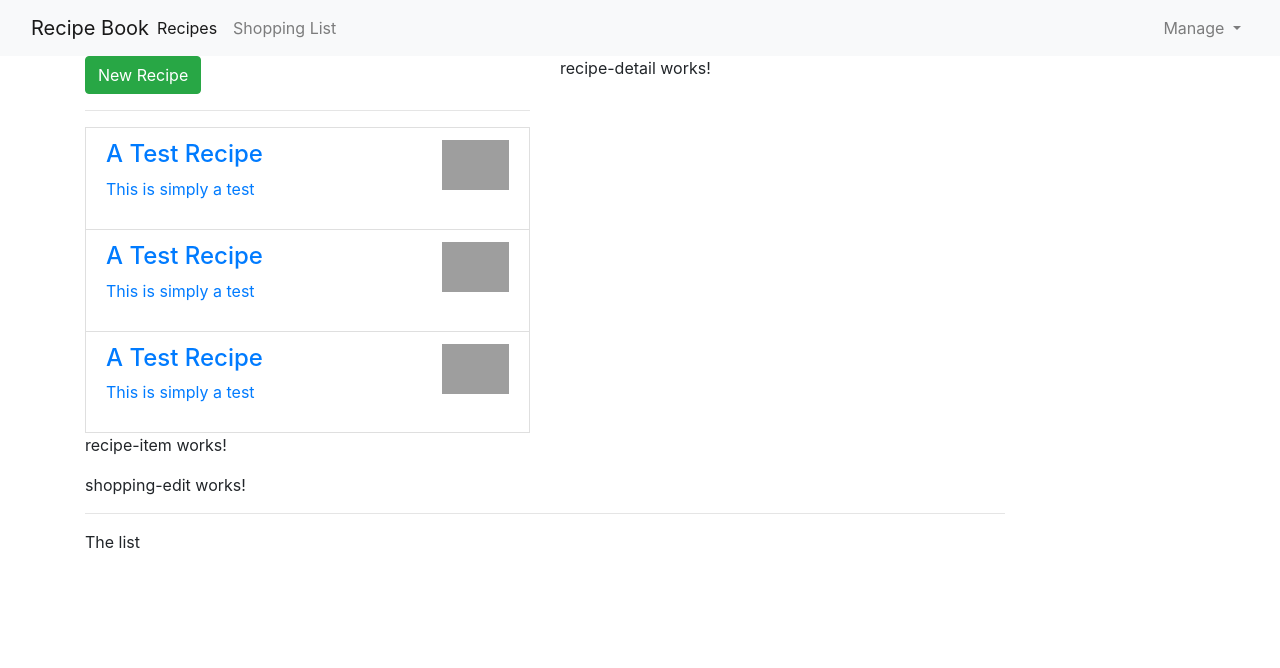
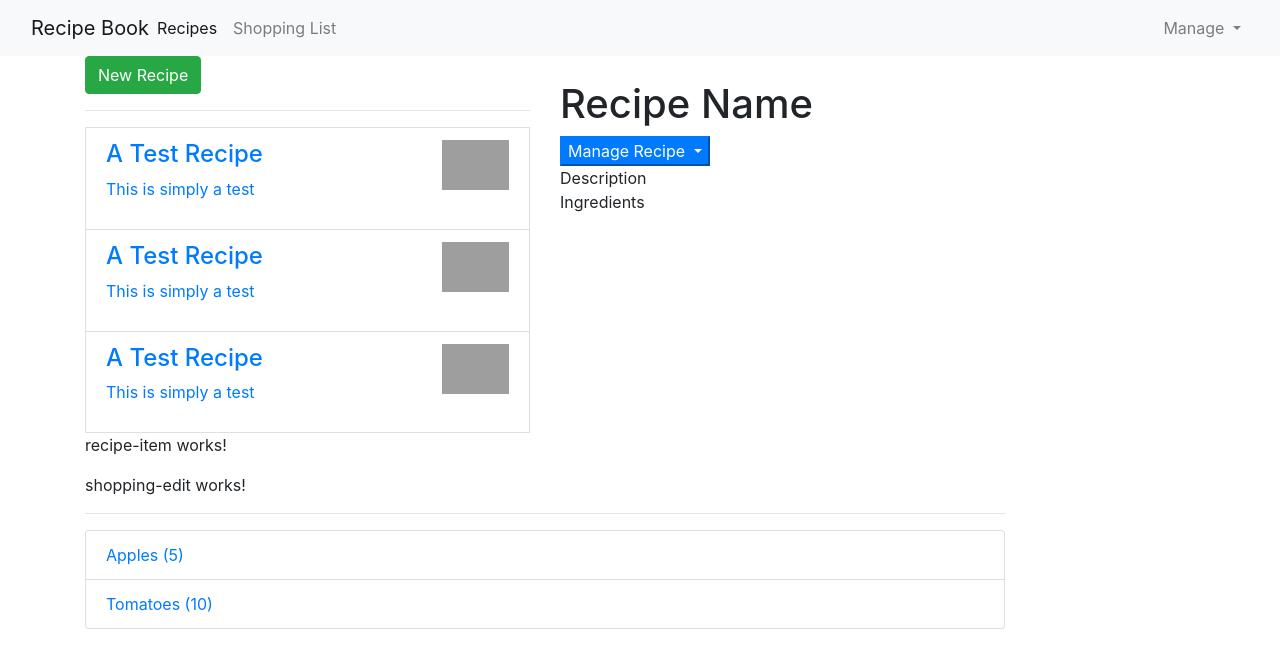
Before and after one commit to adheepgeorgepaul/Angular-Project-1, an Angular app: page / in a window 1280 px wide. Shown: the top 668 px of the page. Built offline with nearby package versions, Linux system fonts and the light colour scheme; grey boxes are pictures that could not be loaded.

Commit message:
ingredient model, Outputting the shopping list

```diff
--- a/src/app/recipes/recipe-detail/recipe-detail.component.html
+++ b/src/app/recipes/recipe-detail/recipe-detail.component.html
@@ -1 +1,47 @@
-<p>recipe-detail works!</p>
+<div class="row">
+    <div class="col-12">
+        <img src="" alt="" class="img-responsive">
+    </div>
+</div>
+
+<div class="row">
+    <div class="col-12">
+        <h1>Recipe Name</h1>
+    </div>
+</div>
+
+<div class="row">
+    <div class="col-12">
+        <div class="btn-group">
+            <button
+                type="button"
+                class="btn-primary dropdown-toggle">
+                Manage Recipe
+            </button>
+            <!-- clicking on dropdown toggle shows the dropdown menu -->
+            <ul class="dropdown-menu">
+                <li class="dropdown-item">
+                    <a href="#">Add Ingredients to Shopping List</a>
+                </li>
+                <li class="dropdown-item">
+                    <a href="#">Edit Recipe</a>
+                </li>
+                <li class="dropdown-item">
+                    <a href="#">Delete Recipe</a>
+                </li>
+            </ul>
+        </div>
+    </div>
+</div>
+
+<div class="row">
+    <div class="col-12">
+        Description
+    </div>
+</div>
+
+<div class="row">
+    <div class="col-12">
+        Ingredients
+    </div>
+</div>
--- a/src/app/shopping-list/shopping-list.component.html
+++ b/src/app/shopping-list/shopping-list.component.html
@@ -2,6 +2,13 @@
     <div class="col-10">
         <app-shopping-edit></app-shopping-edit>
         <hr>
-        <p>The list</p>
+        <ul class="list-group">
+            <a
+                class="list-group-item"
+                style="cursor: pointer"
+                *ngFor = "let ingredient of ingredients">
+                {{ ingredient.name }} ({{ ingredient.amount }})
+            </a>
+        </ul>
     </div>
 </div>
--- a/src/app/shopping-list/shopping-list.component.ts
+++ b/src/app/shopping-list/shopping-list.component.ts
@@ -1,4 +1,5 @@
 import { Component, OnInit } from '@angular/core';
+import {Ingredient} from '../shared/ingredient.model'
 
 @Component({
   selector: 'app-shopping-list',
@@ -6,6 +7,10 @@ import { Component, OnInit } from '@angular/core';
   styleUrls: ['./shopping-list.component.css']
 })
 export class ShoppingListComponent implements OnInit {
+  ingredients: Ingredient[] = [
+    new Ingredient('Apples', 5),
+    new Ingredient('Tomatoes', 10)
+  ];
 
   constructor() { }
 
```
Also changed, not shown: src/app/shared/ingredient.model.ts (added, +13 -0 lines).
